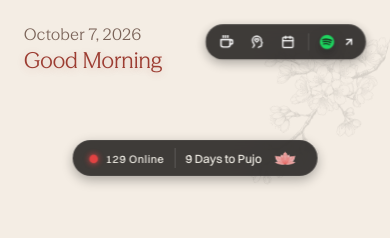
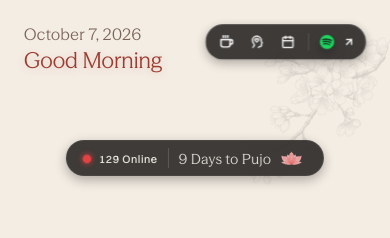
Before and after one commit to pradhan-not-found/The-Radio-, a React (Vite) app: page / in a window 390 px wide. Shown: the top 238 px of the page. Built offline with nearby package versions, Linux system fonts and the light colour scheme.

Commit message:
style: apply SeasonMix font to countdown text while preserving strict alignment

```diff
--- a/src/App.tsx
+++ b/src/App.tsx
@@ -144,7 +144,7 @@ export function App() {
           <span>{onlineCount} Online</span>
         </div>
         <div className="nav-divider" />
-        <div className="countdown" style={{ gap: '8px' }}>
+        <div className="countdown" style={{ gap: '5px' }}>
           {daysLeft} Days to Pujo
           <img src={flower1Img} alt="" style={{ height: '22px', width: 'auto', opacity: 0.9, transform: 'translateY(-1px)' }} />
         </div>
--- a/src/index.css
+++ b/src/index.css
@@ -777,10 +777,10 @@ body {
 .countdown {
   display: flex;
   align-items: center;
-  font-family: 'Switzer', sans-serif;
-  font-weight: 500;
-  font-size: 14px;
-  letter-spacing: 0;
+  font-family: 'SeasonMix', serif;
+  font-weight: normal;
+  font-size: 18px;
+  letter-spacing: 0.5px;
   transform: translateY(1px); /* Precise font baseline correction */
 }
 
@@ -1300,7 +1300,7 @@ body {
     font-size: 11px;
   }
   .countdown {
-    font-size: 12px;
+    font-size: 14px;
   }
 }
 
@@ -1830,7 +1830,7 @@ body {
   }
 
   .countdown {
-    font-size: 12px;
+    font-size: 14px;
   }
 
   .occasion-text .greeting {
```
